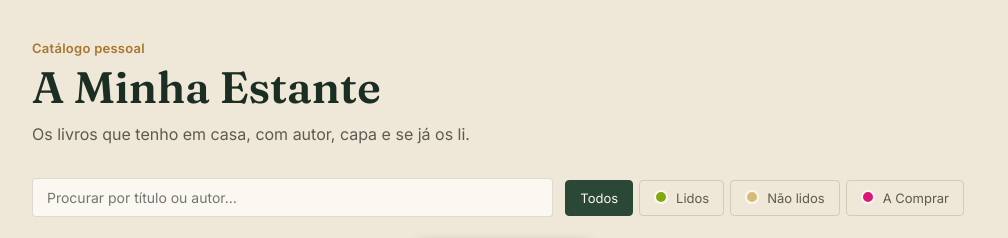
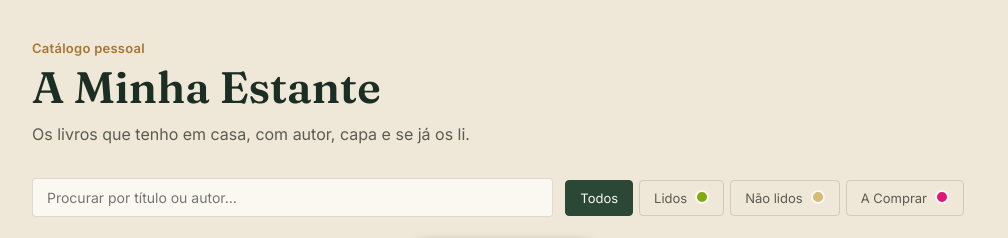
Before and after one commit to fredcerdeira/estante, a plain HTML site: page index.html in a window 1280 px wide. Shown: the top 238 px of the page, without its empty margins (142-1150 px from the left). Drawn offline with Linux system fonts and the light colour scheme.

Commit message:
Pontos de estado do lado direito nos filtros
Co-Authored-By: Claude Sonnet 5.5 <noreply@anthropic.com>
Claude-Session: https://claude.ai/code/session_01G5mS6XH8NKAmqwkCHZK6ZS

```diff
--- a/index.html
+++ b/index.html
@@ -111,22 +111,22 @@
     cursor: pointer;
   }
   .filters button.active { background: var(--green); border-color: var(--green); color: var(--panel); }
-  .filters button[data-f="lido"]::before,
-  .filters button[data-f="naolido"]::before,
-  .filters button[data-f="acomprar"]::before {
+  .filters button[data-f="lido"]::after,
+  .filters button[data-f="naolido"]::after,
+  .filters button[data-f="acomprar"]::after {
     content: '';
     display: inline-block;
     width: 10px;
     height: 10px;
     border-radius: 50%;
-    margin-right: 8px;
+    margin-left: 8px;
     vertical-align: -1px;
     border: 2px solid var(--panel);
     box-sizing: content-box;
   }
-  .filters button[data-f="lido"]::before { background: #82aa0e; }
-  .filters button[data-f="naolido"]::before { background: var(--brass-soft); }
-  .filters button[data-f="acomprar"]::before { background: #df1579; }
+  .filters button[data-f="lido"]::after { background: #82aa0e; }
+  .filters button[data-f="naolido"]::after { background: var(--brass-soft); }
+  .filters button[data-f="acomprar"]::after { background: #df1579; }
 
   .add-btn {
     background: var(--brass);
```
